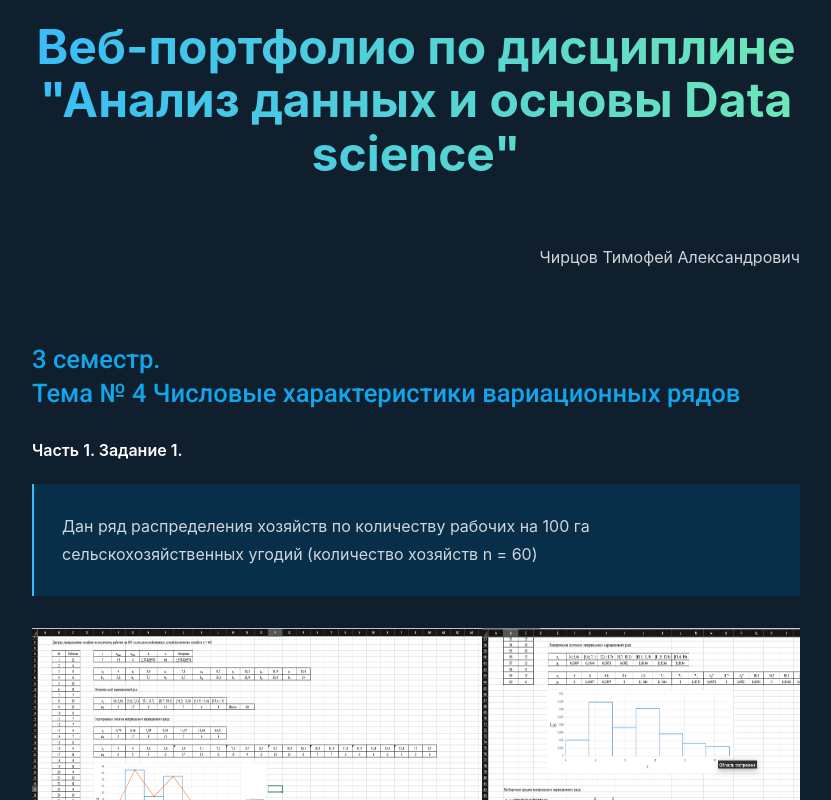
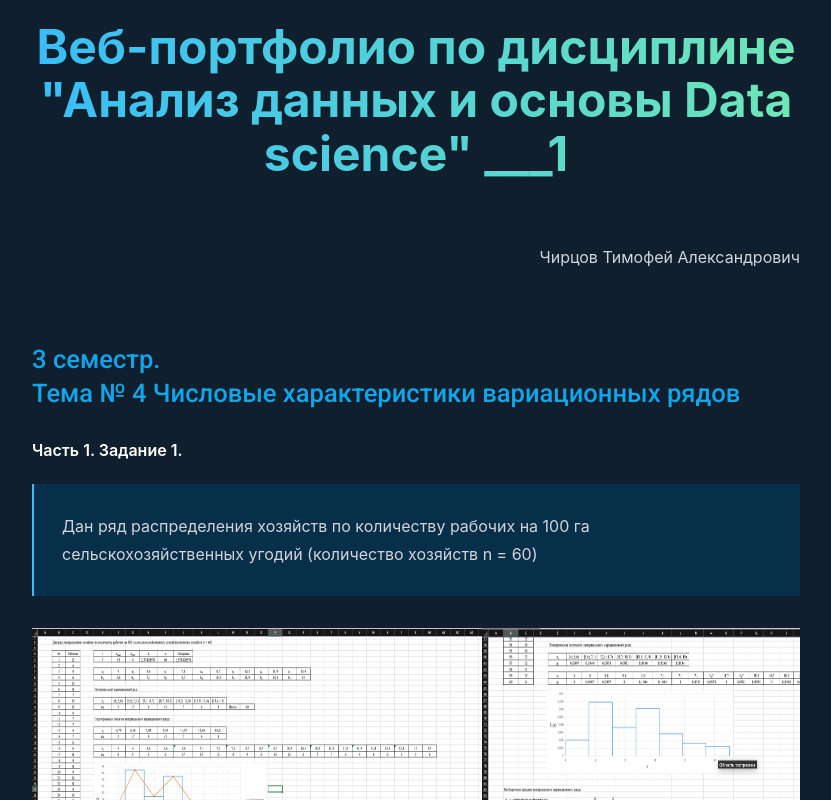
Before and after one commit to TeamHeightline/herzen-final-term-paper, a Next.js app: page / in a window 1280 px wide. Shown: the top 800 px of the page, without its empty margins (224-1055 px from the left). Built offline with nearby package versions, Linux system fonts and the light colour scheme.

Commit message:
Добавил файл который должен снимать с github ограничение на деплой статики

```diff
--- a/next.config.ts
+++ b/next.config.ts
@@ -2,7 +2,7 @@ import type { NextConfig } from 'next';
 
 const nextConfig: NextConfig = {
   basePath: '/herzen-final-term-paper',
-  assetPrefix: '/herzen-final-term-paper',
+  assetPrefix: '/herzen-final-term-paper/',
   /* config options here */
   output: 'export',
   images: {
--- a/src/app/page.tsx
+++ b/src/app/page.tsx
@@ -5,7 +5,7 @@ export default function Home() {
     <main className={'scroller flex w-screen flex-col items-center'}>
       <div className={'mt-5 max-w-3xl overflow-x-auto'}>
         <h1 className={'text-center'}>
-          Веб-портфолио по дисциплине "Анализ данных и основы Data science"
+          Веб-портфолио по дисциплине "Анализ данных и основы Data science" ___1
         </h1>
         <div className={'flex justify-end'}>
           <p>Чирцов Тимофей Александрович</p>
```
Also changed, not shown: 1 other file (tests, documents, lock files or other folders).
